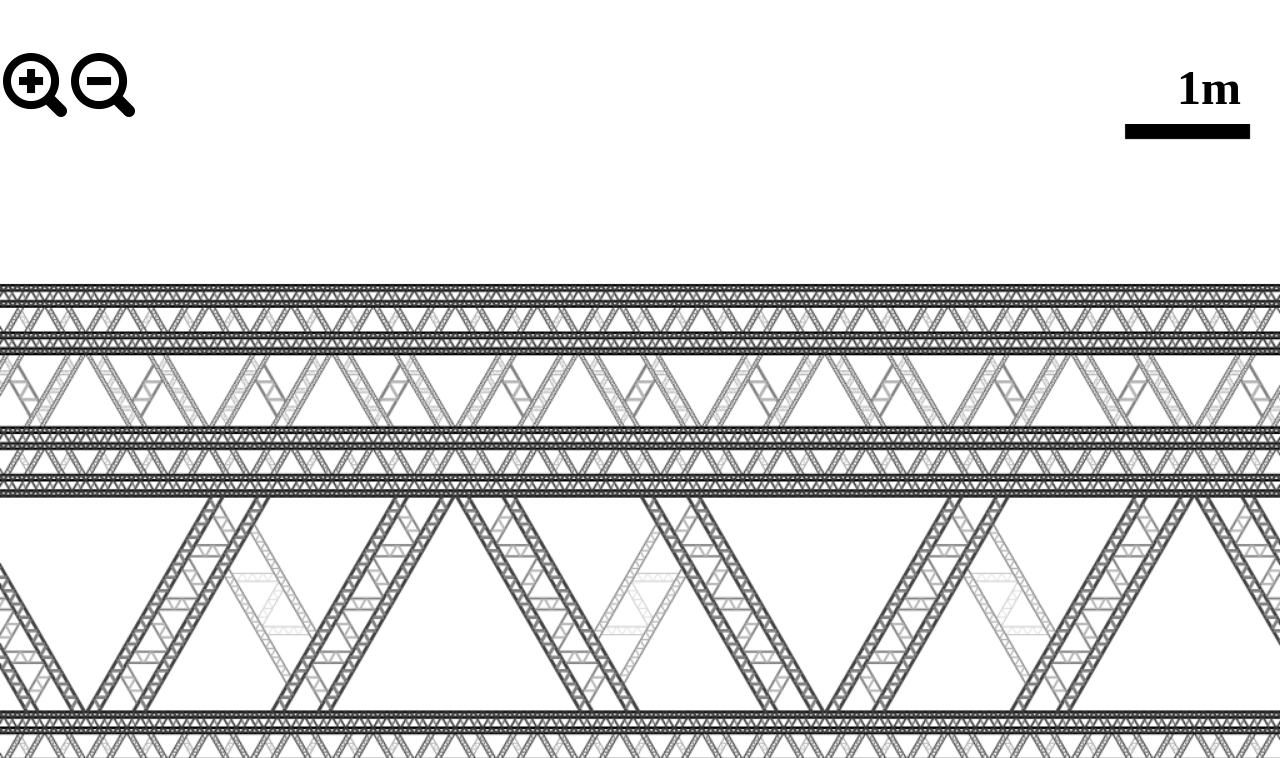
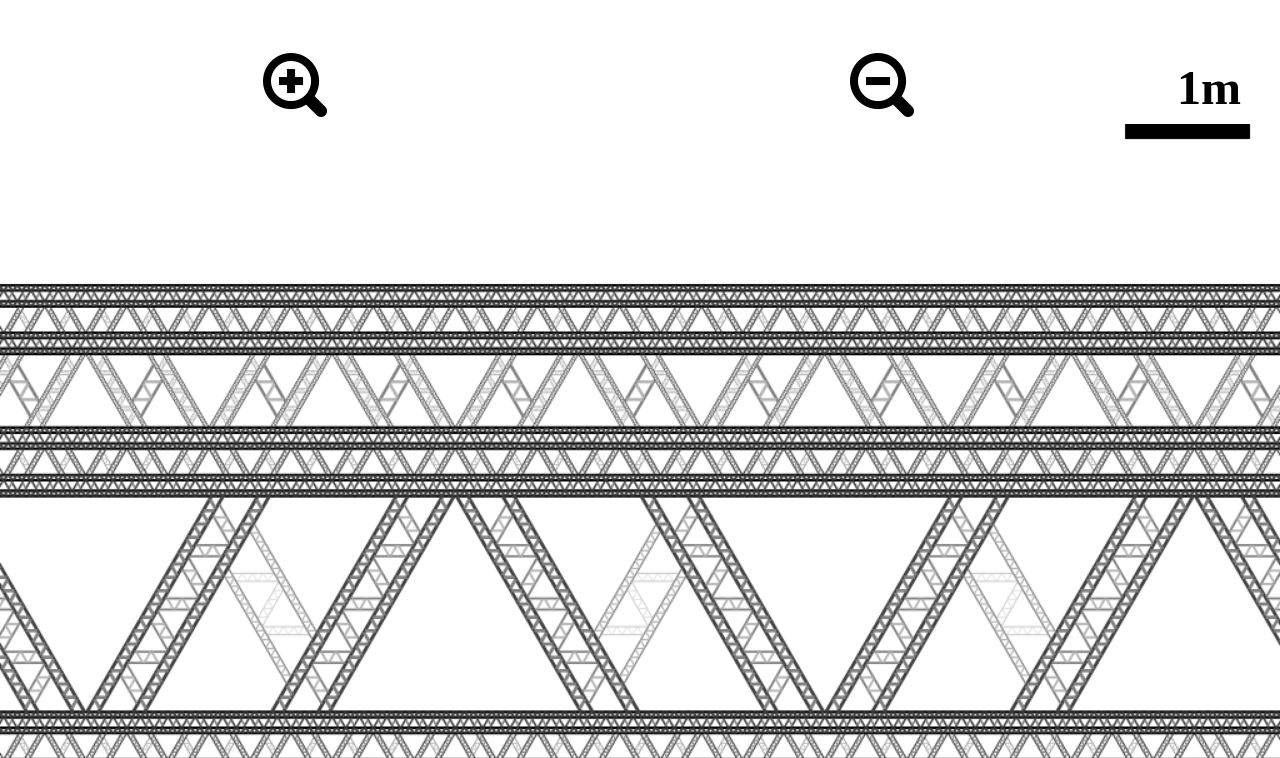
Before and after one commit to qiqi/truss-demo, a plain HTML site: page index.html in a window 1280 px wide. Shown: the top 758 px of the page. Drawn offline with Linux system fonts and the light colour scheme.

Commit message:
Update index.html

```diff
--- a/index.html
+++ b/index.html
@@ -26,8 +26,10 @@
 <body>
     <table>
         <tr>
-            <td css="white-space: nowrap;">
+            <td css="white-space: nowrap;" align="center">
                 <a href="#"><img src="zoomin.png"  id="zoomin"/></a>
+            </td>
+            <td css="white-space: nowrap;" align="center">
                 <a href="#"><img src="zoomout.png"  id="zoomout"/></a>
             </td>
             <td width="100">
```
